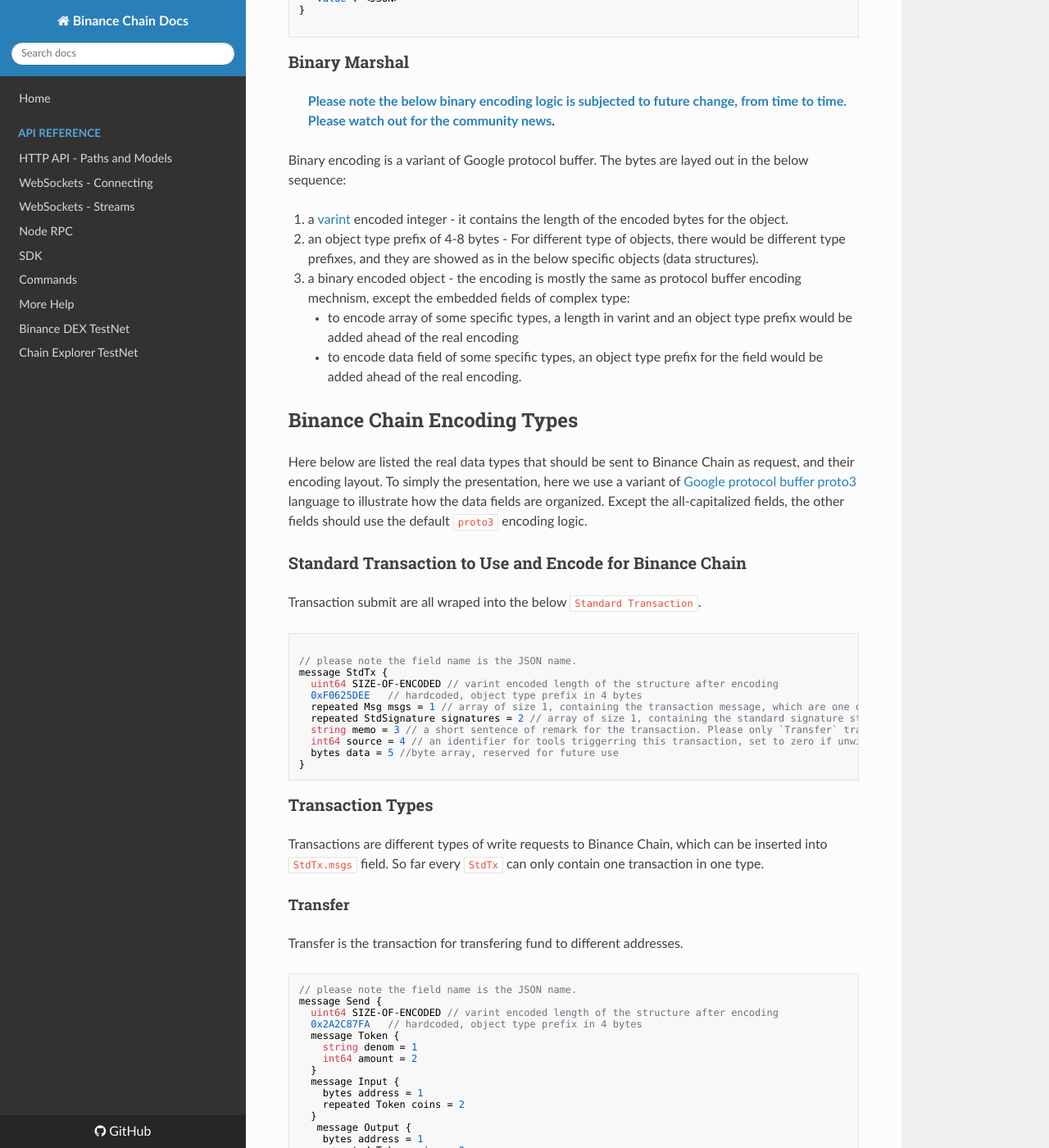
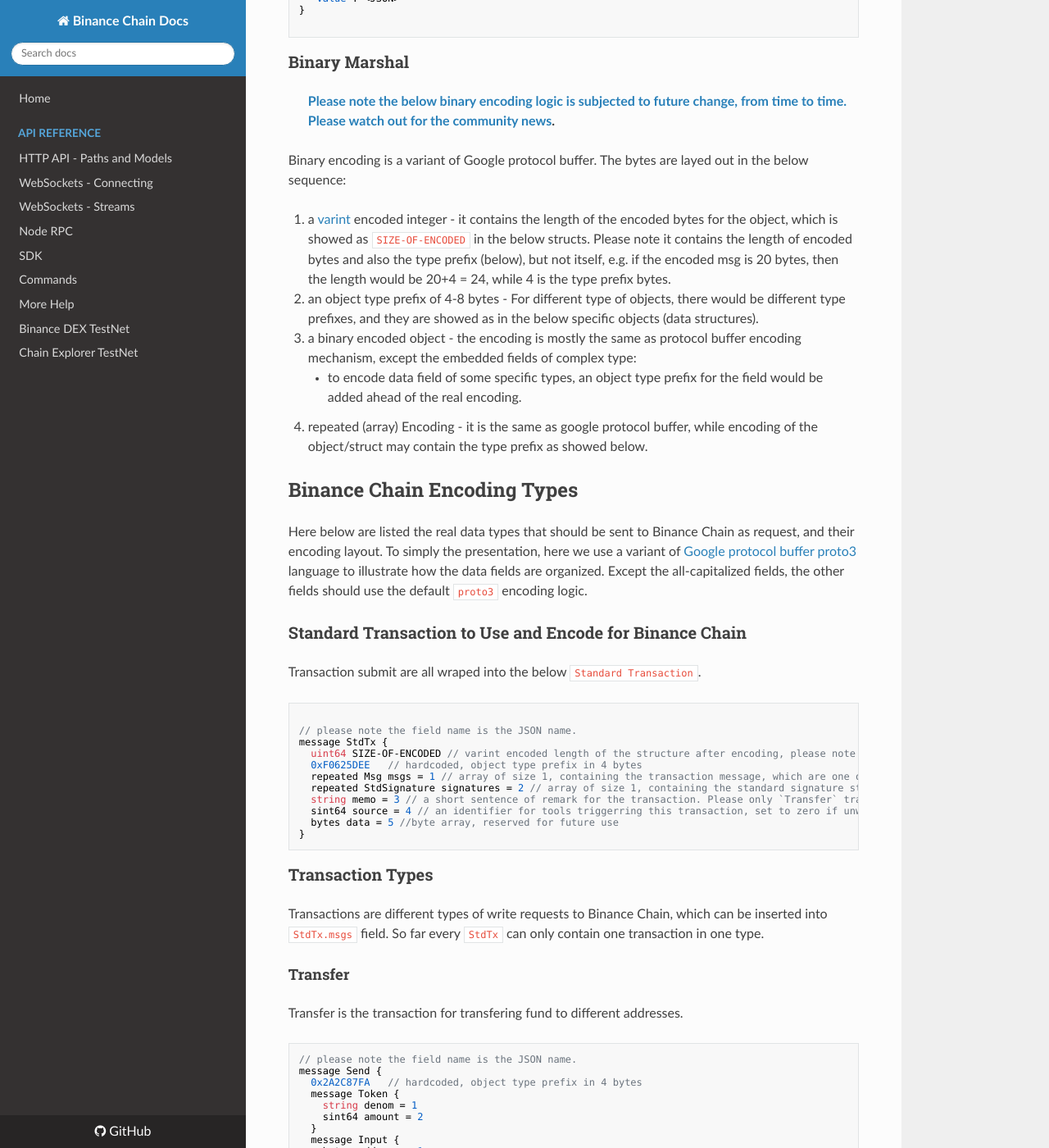
Before and after one commit to yash-sharma1/docs-site, an MkDocs documentation site: the page built from docs/encoding.md, in a window 1280 px wide and 1400 px high, scrolled down 677 px. Shown: the whole window at 82% size. Built offline with MkDocs 1.6.1, drawn with Linux system fonts in a browser that asks for light colours; nearby versions of some CDN libraries; some of the changed text lies outside the part shown.

Commit message:
revise encoding.

````diff
--- a/docs/encoding.md
+++ b/docs/encoding.md
@@ -26,11 +26,11 @@
 
 Binary encoding is a variant of Google protocol buffer. The bytes are layed out in the below sequence:
 
-1. a [varint](https://developers.google.com/protocol-buffers/docs/encoding#varints) encoded integer - it contains the length of the encoded bytes for the object.
+1. a [varint](https://developers.google.com/protocol-buffers/docs/encoding#varints) encoded integer - it contains the length of the encoded bytes for the object, which is showed as `SIZE-OF-ENCODED` in the below structs. Please note it contains the length of encoded bytes and also the type prefix (below), but not itself, e.g. if the encoded msg is 20 bytes, then the length would be 20+4 = 24, while 4 is the type prefix bytes.
 2. an object type prefix of 4-8 bytes - For different type of objects, there would be different type prefixes, and they are showed as in the below specific objects (data structures).
-3. a binary encoded object - the encoding is mostly the same as protocol buffer encoding mechnism, except the embedded fields of complex type:
-    - to encode array of some specific types, a length in varint and an object type prefix would be added ahead of the real encoding
+3. a binary encoded object - the encoding is mostly the same as protocol buffer encoding mechanism, except the embedded fields of complex type:
     - to encode data field of some specific types, an object type prefix for the field would be added ahead of the real encoding.
+4. repeated (array) Encoding - it is the same as google protocol buffer, while encoding of the object/struct may contain the type prefix as showed below.
 
 ## Binance Chain Encoding Types
 
@@ -44,12 +44,12 @@
 
 // please note the field name is the JSON name.
 message StdTx {
-  uint64 SIZE-OF-ENCODED // varint encoded length of the structure after encoding
+  uint64 SIZE-OF-ENCODED // varint encoded length of the structure after encoding, please note this includes both the below type prefix (4 bytes) and the all encoding bytes
   0xF0625DEE   // hardcoded, object type prefix in 4 bytes
-  repeated Msg msgs = 1 // array of size 1, containing the transaction message, which are one of the transaction type below
+  repeated Msg msgs = 1 // array of size 1, containing the transaction message, which are one of the transaction type below. please check the above "Array Encoding"
   repeated StdSignature signatures = 2 // array of size 1, containing the standard signature structure of the transaction sender
   string memo = 3 // a short sentence of remark for the transaction. Please only `Transfer` transaction allows 'memo' input, and other transactions with non-empty `Memo` would be rejected.
-  int64 source = 4 // an identifier for tools triggerring this transaction, set to zero if unwilling to disclose.
+  sint64 source = 4 // an identifier for tools triggerring this transaction, set to zero if unwilling to disclose.
   bytes data = 5 //byte array, reserved for future use
 }
 ```
@@ -63,22 +63,21 @@
 ```go
 // please note the field name is the JSON name.
 message Send {
-  uint64 SIZE-OF-ENCODED // varint encoded length of the structure after encoding
   0x2A2C87FA   // hardcoded, object type prefix in 4 bytes
   message Token {
     string denom = 1
-    int64 amount = 2
+    sint64 amount = 2
   }
   message Input {
     bytes address = 1
     repeated Token coins = 2
   }
-   message Output {
+  message Output {
     bytes address = 1
     repeated Token coins = 2
   }
-  repeated Input inputs
-  repeated Output outputs
+  repeated Input inputs = 1
+  repeated Output outputs = 2
 }
 ```
 
@@ -88,16 +87,15 @@
 ```go
 // please note the field name is the JSON name.
 message NewOrder {
-  uint64 SIZE-OF-ENCODED // varint encoded length of the structure after encoding
   0xCE6DC043   // hardcoded, object type prefix in 4 bytes
   bytes sender = 1 // order originating address
   string id = 2 // order id, optional
   string symbol = 3 // symbol for trading pair in full name of the tokens
-  int64 ordertype = 4 // only accept 2 for now, meaning limit order
-  int64  side = 5 // 1 for buy and 2 fory sell
-  int64 price = 6 // price of the order, which is the real price multiplied by 1e8 (10^8) and rounded to integer
-  int64 quantity = 7 // quantity of the order, which is the real price multiplied by 1e8 (10^8) and rounded to integer
-  int64 timeinforce = 8 // 1 for Good Till Expire(GTE) order and 3 for Immediate Or Cancel (IOC)
+  sint64 ordertype = 4 // only accept 2 for now, meaning limit order
+  sint64  side = 5 // 1 for buy and 2 fory sell
+  sint64 price = 6 // price of the order, which is the real price multiplied by 1e8 (10^8) and rounded to integer
+  sint64 quantity = 7 // quantity of the order, which is the real price multiplied by 1e8 (10^8) and rounded to integer
+  sint64 timeinforce = 8 // 1 for Good Till Expire(GTE) order and 3 for Immediate Or Cancel (IOC)
 ```
 
 #### Cancel
@@ -106,7 +104,6 @@
 ```go
 // please note the field name is the JSON name.
 message CancelOrder {
-  uint64 SIZE-OF-ENCODED // varint encoded length of the structure after encoding
   0x166E681B   // hardcoded, object type prefix in 4 bytes
   bytes sender = 1 // order originating address'
   string symbol = 2 // symbol for trading pair in full name of the tokens
@@ -121,7 +118,6 @@
 ```go
 // please note the field name is the JSON name.
 message TokenFreeze {
-  uint64 SIZE-OF-ENCODED // varint encoded length of the structure after encoding
   0xE774B32D   // hardcoded, object type prefix in 4 bytes
   bytes from = 1 // owner address
   string symbol = 2 // token symbol, in full name with "-" suffix
@@ -135,7 +131,6 @@
 ```go
 // please note the field name is the JSON name.
 message TokenUnfreeze {
-  uint64 SIZE-OF-ENCODED // varint encoded length of the structure after encoding
   0x6515FF0D   // hardcoded, object type prefix in 4 bytes
   bytes from = 1 // owner address
   string symbol = 2 // token symbol, in full name with "-" suffix
@@ -144,6 +139,8 @@
 ```
 ### Standard Signature Type
 Request senders' signature is stored on the `Standard Transaction` data via a `Standard Signature` as below.
+
+Please note `StdSignature` itself doesn't have type prefix, while the `PubKey` has.
 
 ```go
 
@@ -156,8 +153,8 @@
   }
   PubKey pub_key = 1 // public key bytes of the signer address
   bytes signature = 2 // signature bytes, please check chain access section for signature generation
-  int64 account_number = 3 // another identifier of signer, which can be read from chain by account REST API or RPC
-  int64 sequence = 4 // sequence number for the next transaction of the client, which can be read fro chain by account REST API or RPC. please check chain acces section for details.
+  sint64 account_number = 3 // another identifier of signer, which can be read from chain by account REST API or RPC
+  sint64 sequence = 4 // sequence number for the next transaction of the client, which can be read fro chain by account REST API or RPC. please check chain acces section for details.
 }
 
 ```
````
Also changed, not shown: docs/get-started.md (+1 -1 lines).
